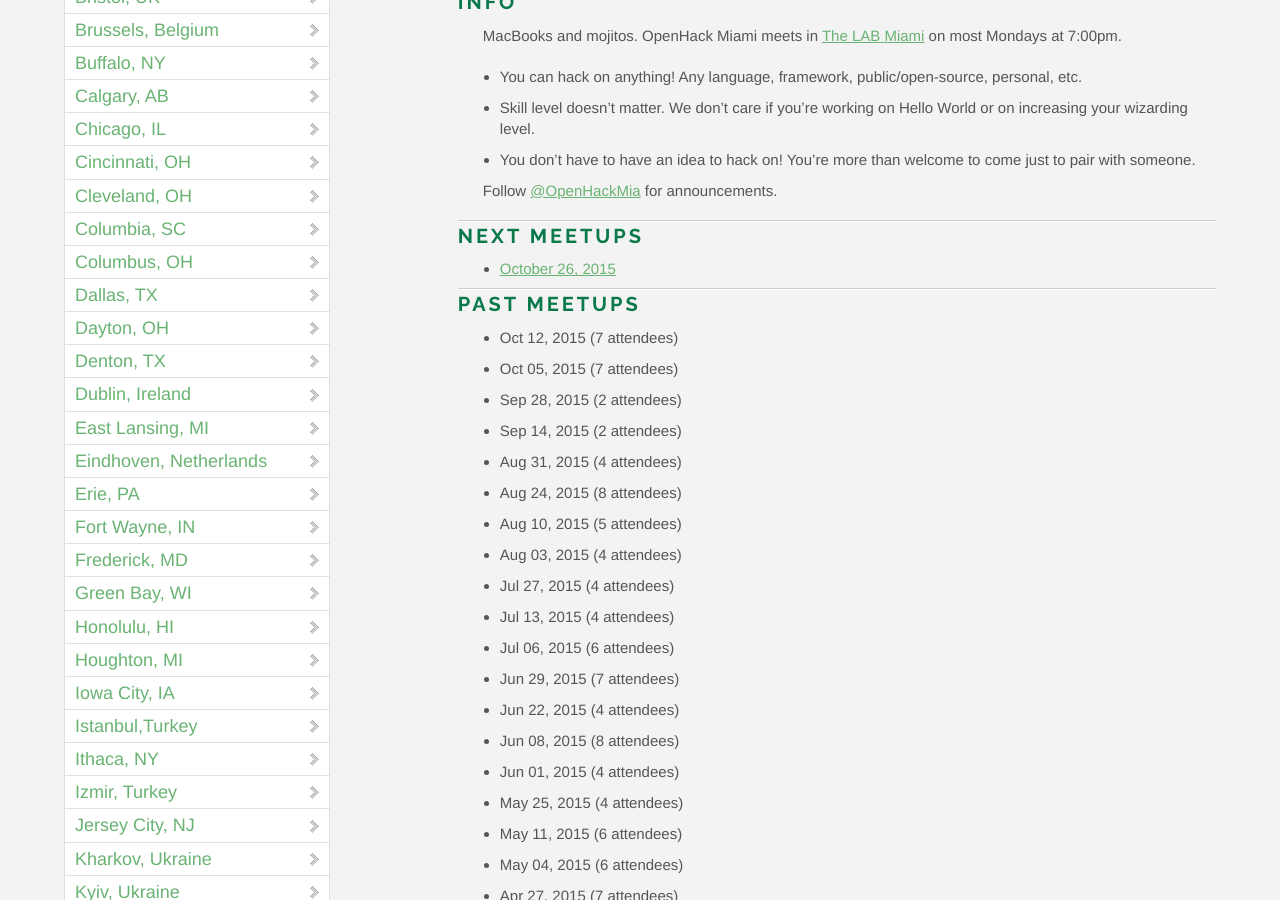
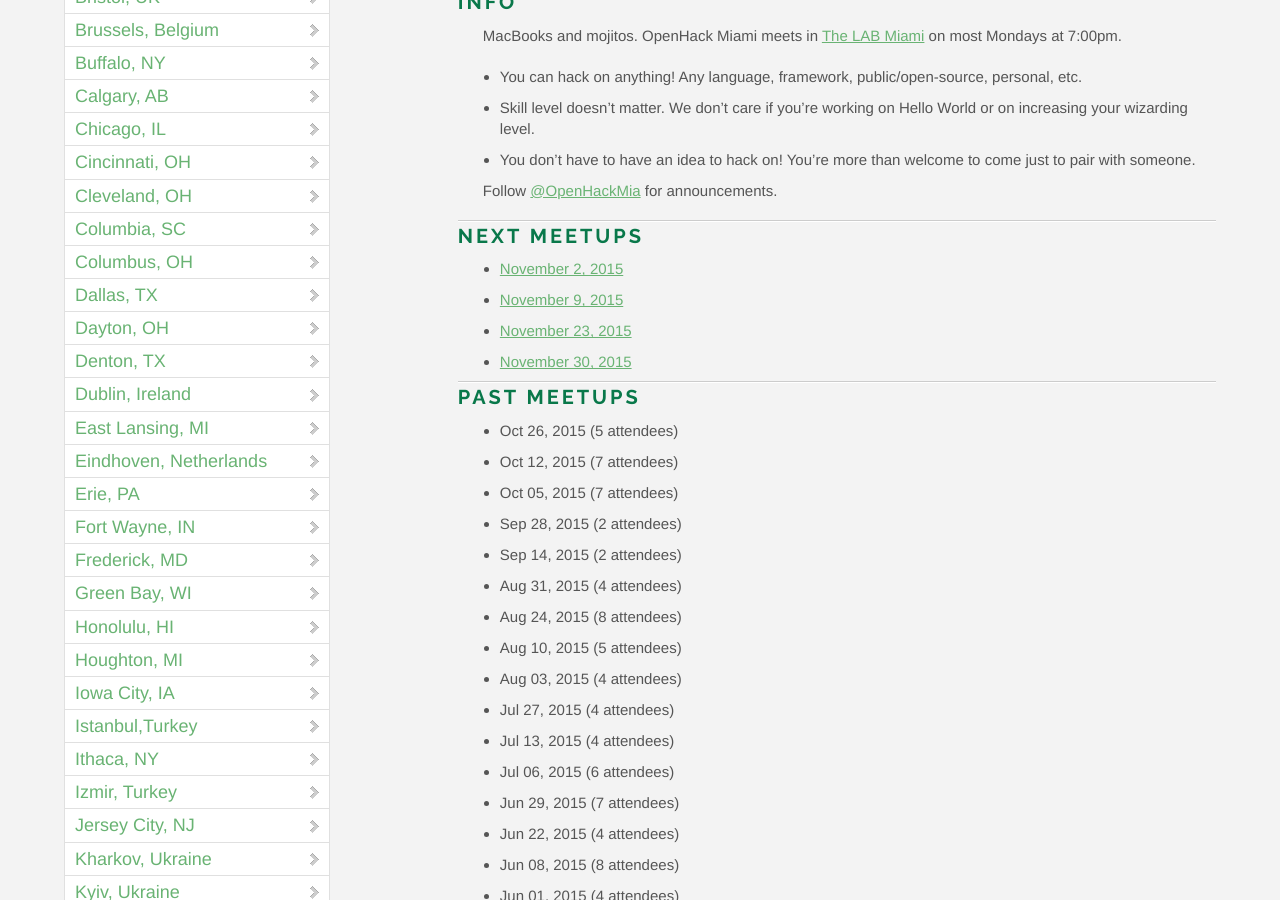
Before and after one commit to OpenHack/openhack.github.com, a Jekyll site: the page built from miami/index.markdown, in a window 1280 px wide and 900 px high, scrolled down 733 px. Built offline with Jekyll 4.4.1, drawn with Linux system fonts in a browser that asks for light colours; nearby versions of some CDN libraries; comment, search, counter and statistics services are not loaded.

Commit message:
Update Miami with November meetups

```diff
--- a/miami/index.markdown
+++ b/miami/index.markdown
@@ -19,10 +19,14 @@ Follow [@OpenHackMia](http://twitter.com/openhackmia) for announcements.
 
 ### Next meetups
 
-* [October 26, 2015](http://www.meetup.com/miamirb/events/225845505/)
+* [November 2, 2015](http://www.meetup.com/miamirb/events/226331420/)
+* [November 9, 2015](http://www.meetup.com/miamirb/events/226331438/)
+* [November 23, 2015](http://www.meetup.com/miamirb/events/226331454/)
+* [November 30, 2015](http://www.meetup.com/miamirb/events/226331462/)
 
 ### Past meetups
 
+* Oct 26, 2015 (5 attendees)
 * Oct 12, 2015 (7 attendees)
 * Oct 05, 2015 (7 attendees)
 * Sep 28, 2015 (2 attendees)
```
